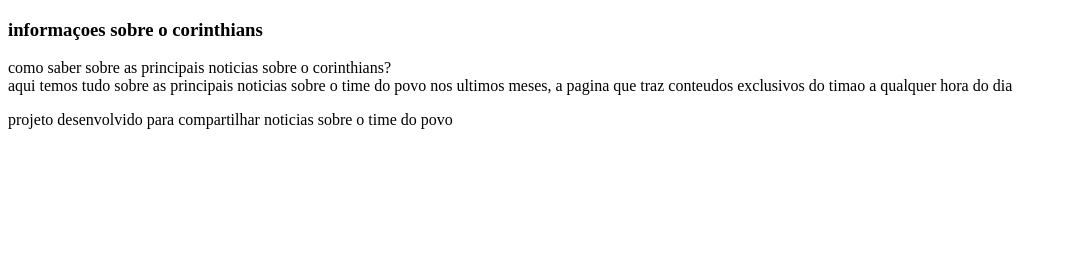
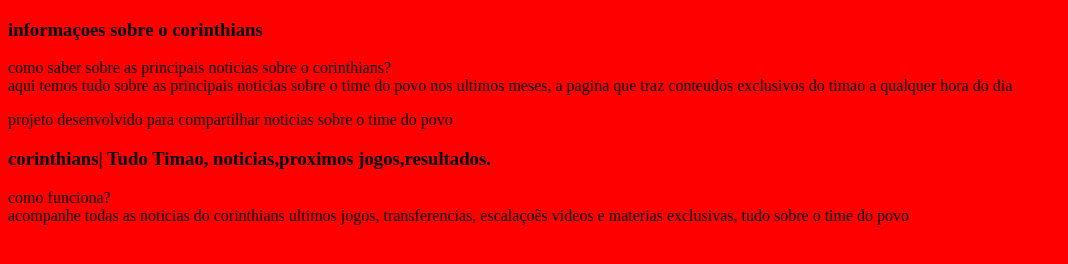
Before and after one commit to robsonstanczyk/projetofinalmat2, a plain HTML site: page index.html in a window 1280 px wide. Shown: the whole page, without its empty margins (0-1068 px from the left). Drawn offline with Linux system fonts and the light colour scheme.

Commit message:
Add files via upload

```diff
--- /dev/null
+++ b/assets/style.css
@@ -0,0 +1,3 @@
+body{
+    background-color: red;
+}
--- a/index.html
+++ b/index.html
@@ -3,6 +3,7 @@
 <head>
     <meta charset="UTF-8">
     <meta name="viewport" content="width=device-width, initial-scale=1.0">
+    <link rel="stylesheet" href="assets/style.css">
     <title>time do povo</title>
 </head>
 <body>
@@ -13,17 +14,22 @@
                 <h3>informaçoes sobre o corinthians</h3>
                 <div class="cartao__conteudo__pergunta">
                     como saber sobre as principais noticias sobre o corinthians?
-                </div>
                 <div class="cartao__conteudo__resposta">
                     aqui temos tudo sobre as principais noticias sobre o time do povo nos ultimos meses, a pagina que traz conteudos exclusivos do timao a qualquer hora do dia
-            </article>
-        </section>
+            </div>
+        <p>projeto desenvolvido para compartilhar noticias sobre o time do povo </p>
+        <article class="cartao">
+            <div class="cartao__conteudo">
+            <h3>corinthians| Tudo Timao, noticias,proximos jogos,resultados.</h3>
+            <div class="cartao__conteudo__pergunta">
+                como funciona?
+            </div>
+            <div class="cartao__conteudo__resposta">
+             acompanhe todas as noticias do corinthians ultimos jogos, transferencias, escalaçoẽs videos e materias exclusivas, tudo sobre o time do povo
+            </div>
+    </article>
+    </section>
 
-
-    </main>
-    <footer>
-        <p>projeto desenvolvido para compartilhar noticias sobre o time do povo </p>
-    </footer>
 
 </body>
 </html>
```
